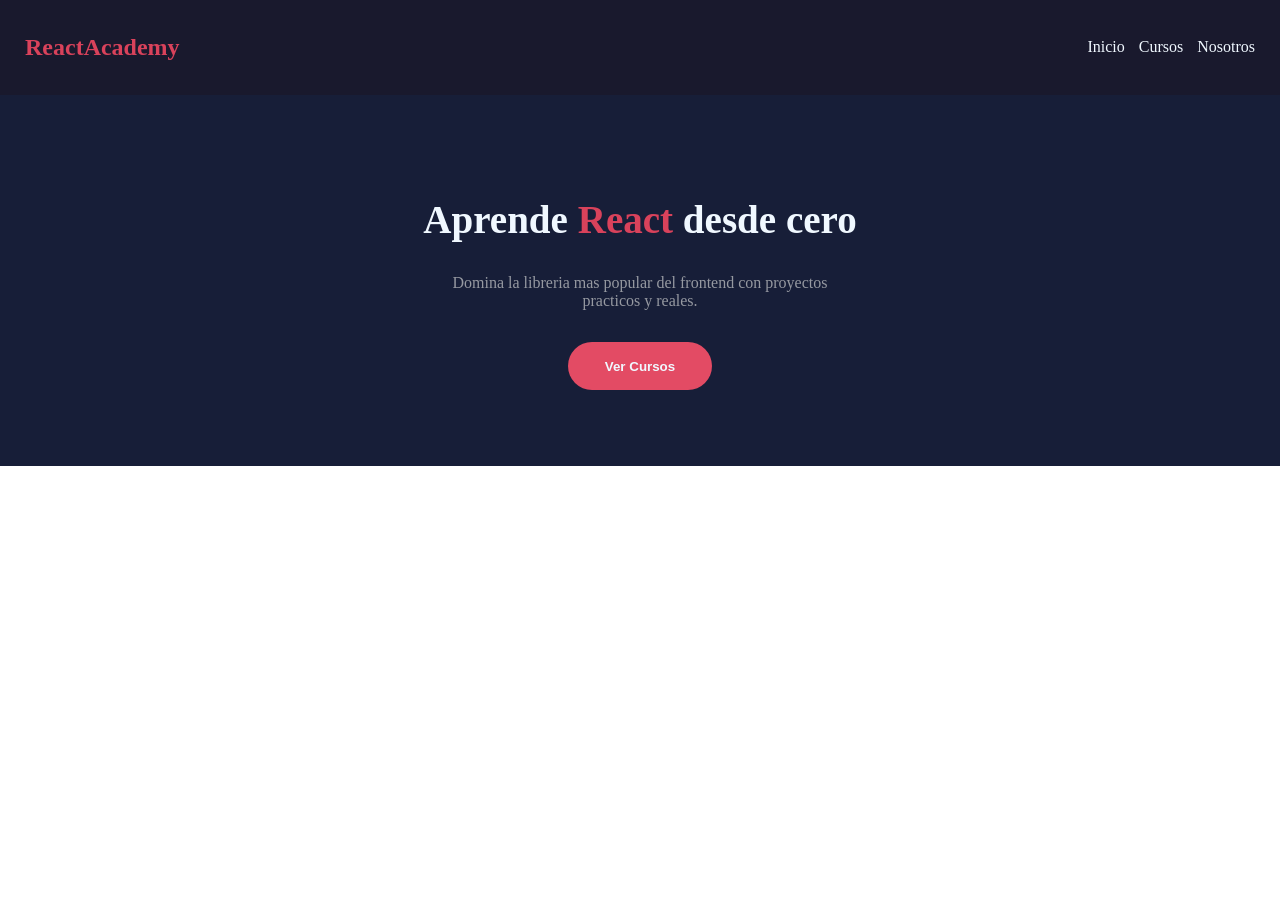
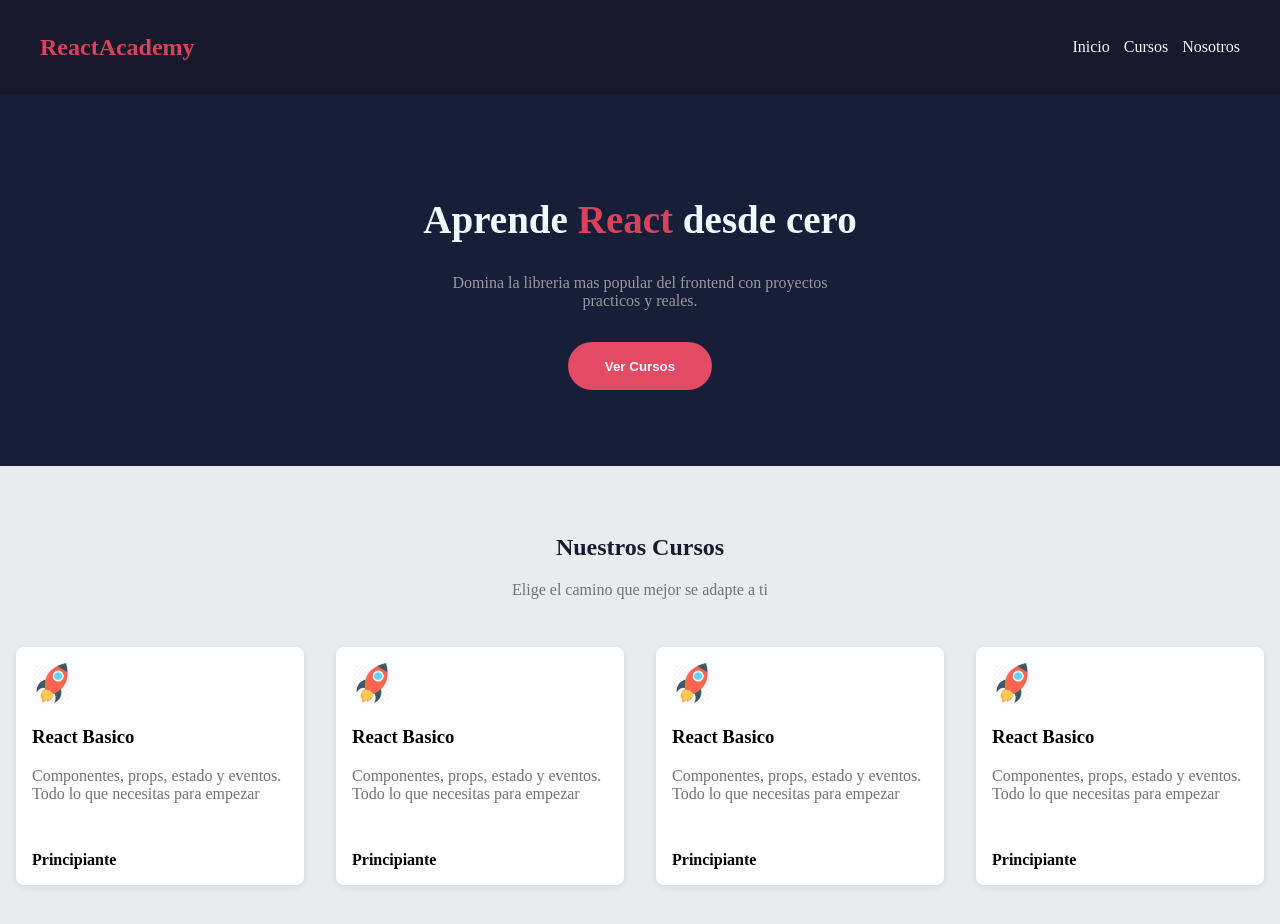
Before and after one commit to alfredoTous/React-Fundamentos, a React (Vite) app: page / in a window 1280 px wide. Shown: the top 924 px of the page. Before the commit the page ends 800 px from the top, so only its background shows below. Built offline with nearby package versions, Linux system fonts and the light colour scheme.

Commit message:
feat: implement basic course section

```diff
--- a/src/App.jsx
+++ b/src/App.jsx
@@ -1,5 +1,6 @@
 import Header from "./components/Header";
 import Banner from "./components/Banner";
+import CoursesSection from "./components/CoursesSection";
 import './App.css'
 
 function App()
@@ -8,6 +9,7 @@ function App()
         <>
             <Header/>
             <Banner/>
+            <CoursesSection/>
         </>
     )
 }
--- a/src/components/BotonCursos.jsx
+++ b/src/components/BotonCursos.jsx
@@ -1,4 +1,4 @@
-import './botonCursos.css'
+import './BotonCursos.css'
 
 function BotonCursos()
 {
--- /dev/null
+++ b/src/components/CourseCard.css
@@ -0,0 +1,16 @@
+
+.card
+{
+    border: 0.5rem;
+    border-radius: 0.5rem;
+    background-color: #fff;
+    padding: 1rem;
+    width: 16rem;
+    box-shadow: 0 2px 8px rgba(0, 0, 0, 0.08);
+}
+
+
+.card__icon
+{
+    width: 2.5rem;
+}
--- /dev/null
+++ b/src/components/CourseCard.jsx
@@ -0,0 +1,16 @@
+import coheteIcon from '../assets/cohete-icon-svg.webp'
+import './CourseCard.css'
+
+function CourseCard()
+{
+    return (
+        <div className='card'>
+            <img className='card__icon' src={coheteIcon} alt="Icono Cohete" />
+            <h3>React Basico</h3>
+            <p>Componentes, props, estado y eventos. Todo lo que necesitas para empezar</p>
+            <strong>Principiante</strong>
+        </div>
+    )
+}
+
+export default CourseCard;
--- /dev/null
+++ b/src/components/CoursesSection.css
@@ -0,0 +1,29 @@
+
+.coursesSection
+{
+    padding-top: 3rem;
+    display: flex;
+    flex-direction: column;
+    align-items: center;
+    background-color: #e9ebee;
+}
+
+.coursesSection h2
+{
+    color: #1a1a2e;
+}
+
+.coursesSection p
+{
+    margin-top: 0rem;
+    margin-bottom: 3rem;
+    color: #767171;
+}
+
+.coursesSection__cards
+{
+    display: flex;
+    flex-direction: row;
+    gap: 2rem;
+    margin-bottom: 4.5rem;
+}
--- /dev/null
+++ b/src/components/CoursesSection.jsx
@@ -0,0 +1,20 @@
+import CourseCard from "./CourseCard";
+import './CoursesSection.css';
+
+function CoursesSection()
+{
+    return (
+        <div className="coursesSection">
+            <h2>Nuestros Cursos</h2>
+            <p>Elige el camino que mejor se adapte a ti</p>
+            <div className="coursesSection__cards">
+                <CourseCard/>
+                <CourseCard/>
+                <CourseCard/>
+                <CourseCard/>
+            </div>
+        </div>
+    )
+}
+
+export default CoursesSection;
--- a/src/components/Header.css
+++ b/src/components/Header.css
@@ -10,7 +10,7 @@
     justify-content: space-between;
     align-items: center;
     color: aliceblue;
-    padding: 0.875rem 1.563rem;
+    padding: 0.875rem 2.5rem;
 }
 
 .header__title
```
Also changed, not shown: src/assets/cohete-icon-svg.webp (added), src/components/Body.jsx (deleted), src/components/BotonCursos.css (renamed from src/components/botonCursos.css), src/components/Footer.jsx (deleted).
